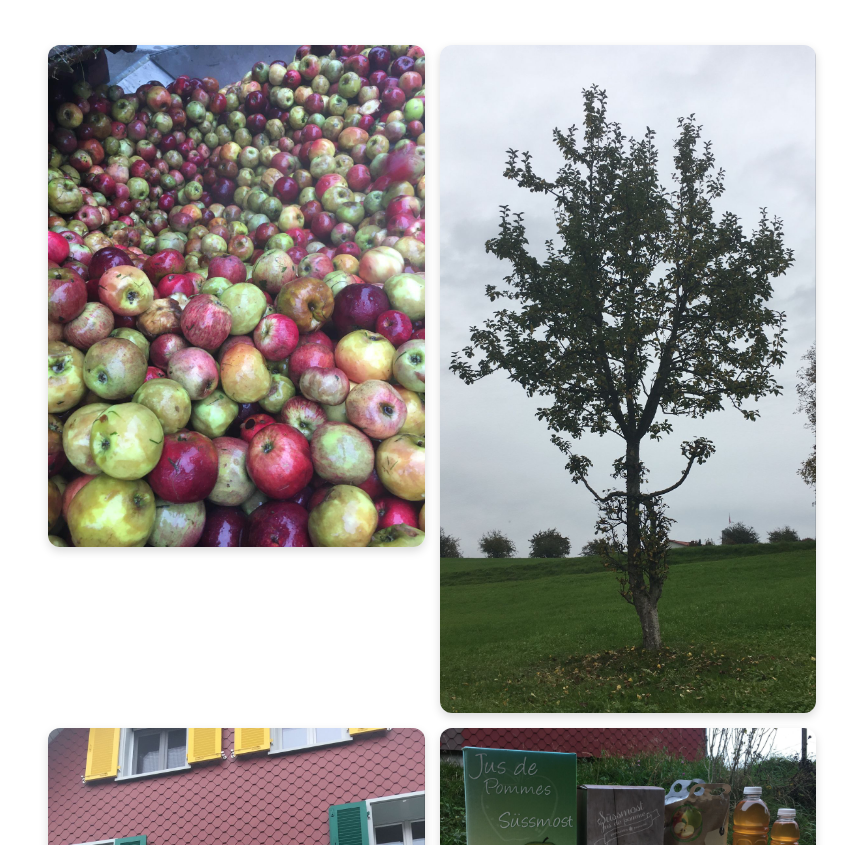
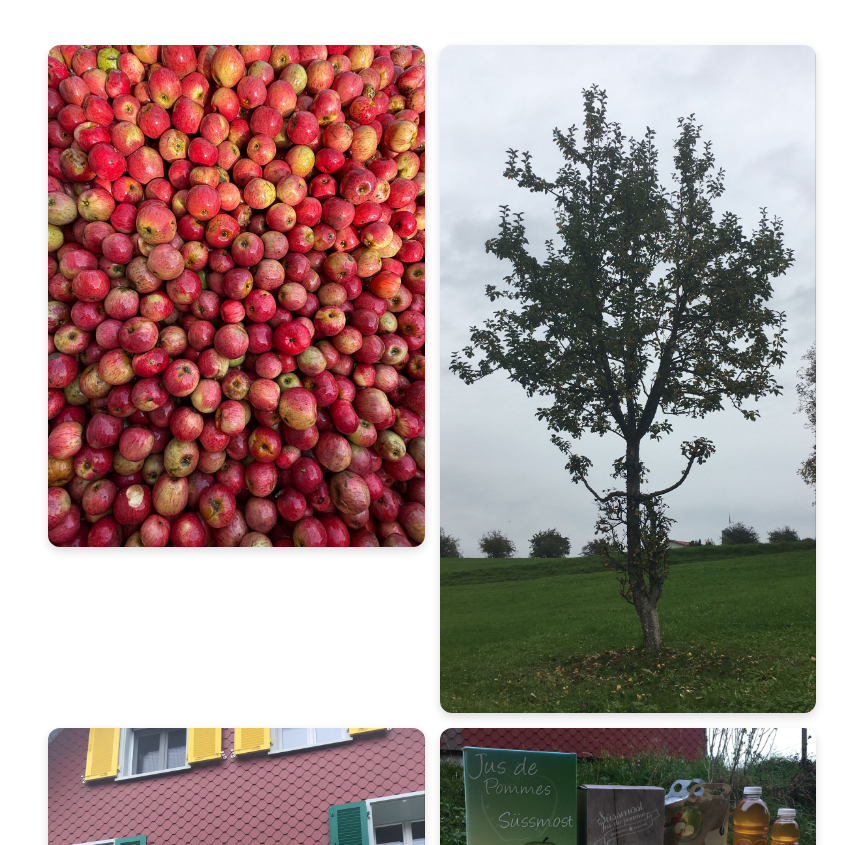
Before and after one commit to baumbaum-ch/baumbaum-ch.github.io, a plain HTML site: page index.html in a window 1280 px wide. Shown: the part 2100-2945 px from the top of the page, without its empty margins (208-1057 px from the left). Drawn offline with Linux system fonts and the light colour scheme.

Commit message:
change image

```diff
--- a/index.html
+++ b/index.html
@@ -211,7 +211,7 @@
     </section>
 
     <div class="gallery">
-      <img src="img/aepfel.jpg" alt="Frische Äpfel">
+      <img src="img/aepfel.jpeg" alt="Frische Äpfel">
       <img src="img/baumbaum_1.jpeg" alt="Frische Äpfel">
       <img src="img/baumbaum_2.jpeg" alt="Frische Äpfel">
       <img src="img/baumbaum_3.jpeg" alt="Frische Äpfel">
```
Also changed, not shown: img/aepfel.jpeg (added), img/aepfel.jpg (deleted).
